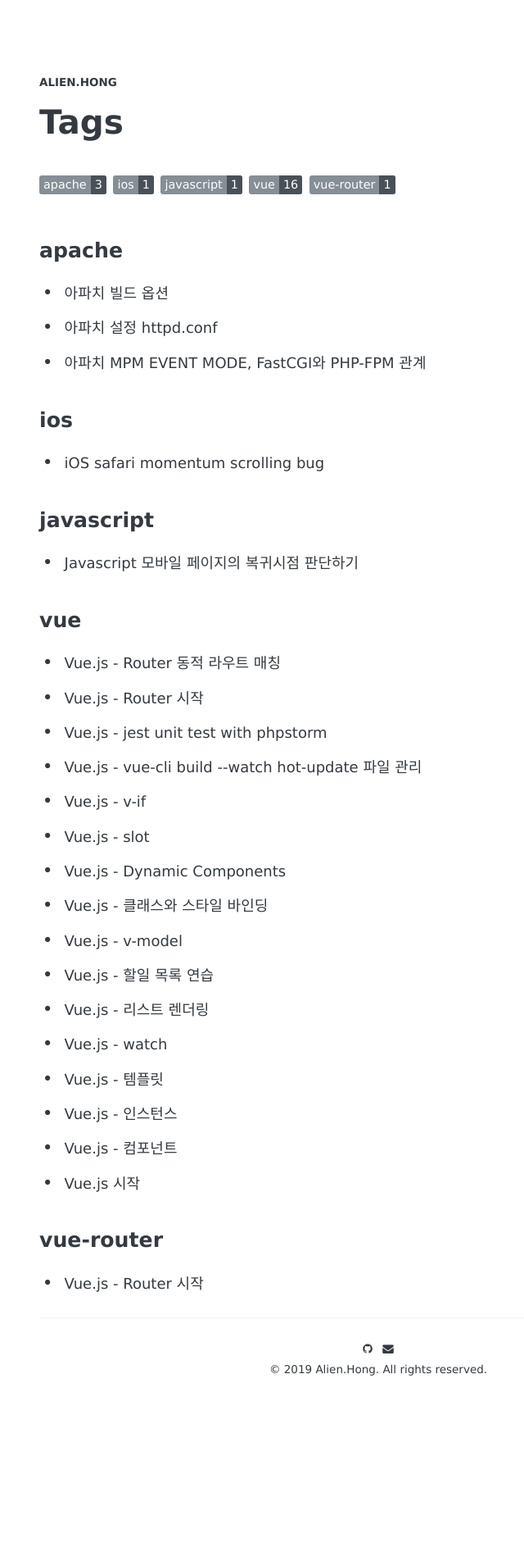
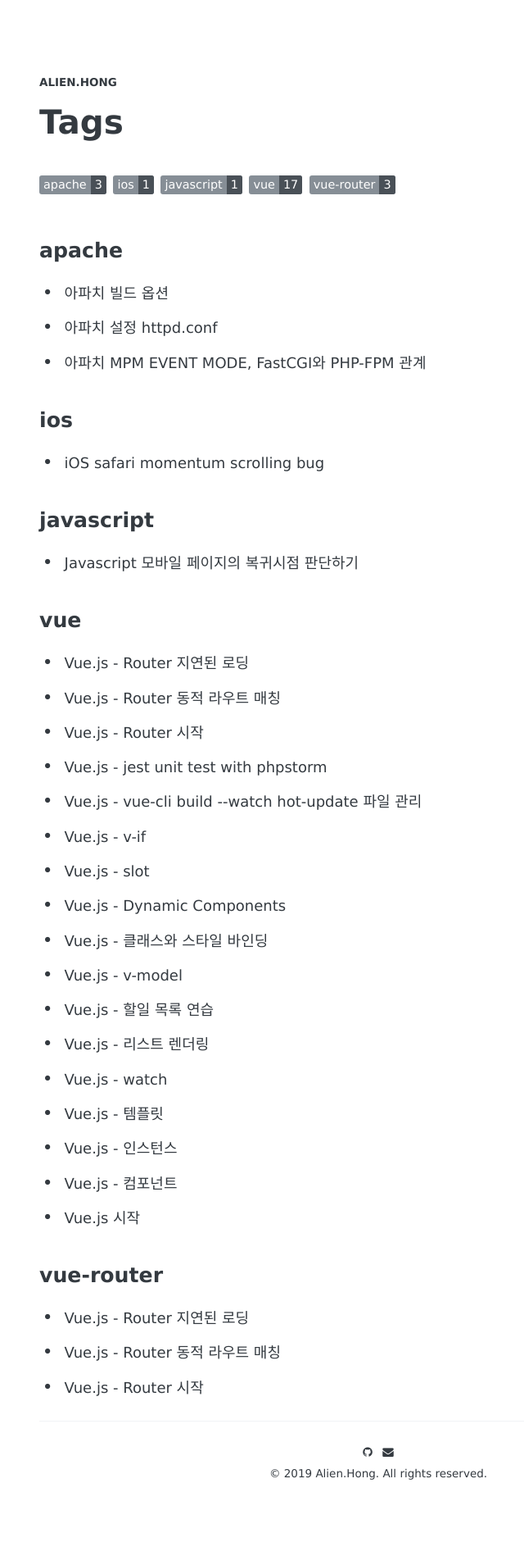
Before and after one commit to in2020/in2020.github.io, a Jekyll site: the page built from tags/index.html, in a window 1280 px wide. Shown: the whole page at 82% size, without its empty margins (178-818 px from the left). Built offline with Jekyll 4.4.1, drawn with Linux system fonts in a browser that asks for light colours; some web fonts are replaced; before the commit the page ends 1771 px from its top, so only the background shows below that.

Commit message:
라우터 지연된 로딩

```diff
--- a/_posts/vue/2019-04-02-vuejs-router-dynamic-matching.markdown
+++ b/_posts/vue/2019-04-02-vuejs-router-dynamic-matching.markdown
@@ -2,8 +2,7 @@
 layout: post
 title:  "Vue.js - Router 동적 라우트 매칭"
 date:   2019-04-02 13:00:00 +0900
-tags: [vue]
-categories: vue
+tags: [vue, vue-router]
 ---
 
 [Vue Router 동적 라우트 매칭](https://router.vuejs.org/kr/guide/essentials/dynamic-matching.html)
--- /dev/null
+++ b/_posts/vue/2019-04-18-vuejs-router-lazy-loading.markdown
@@ -0,0 +1,39 @@
+---
+layout: post
+title:  "Vue.js - Router 지연된 로딩"
+date:   2019-04-18 00:00:00 +0900
+tags: [vue, vue-router]
+---
+
+[Vue Router - Lazy loading](https://router.vuejs.org/kr/guide/advanced/lazy-loading.html)
+
+코드가 늘면 js파일이 커져서 한번에 다운받기 부담스럽다.
+
+Router 지연된 로딩을 사용하면 파일을 쪼개어 기능이 필요할때 로드되도록 할수 있다.
+
+아래와 같이 선언하고 vue cli를 이용하여 빌드하면 해당 컴포넌트 관련 파일이 분할되어 생성된다.
+
+~~~ javascript
+
+const AsyncItem = () => import('./components/AsyncItem.vue');
+
+~~~
+
+라우터에서 사용 방법은 같다. 컴포넌트 정의만 다를 뿐이다.
+
+~~~ javascript
+
+const AsyncItem = () => import('./components/AsyncItem.vue');
+const routes = [
+  { path: '/async',
+    component: App,
+    children: [
+      {
+        path: '',
+        component: AsyncItem
+      }
+    ]
+  },
+];
+
+~~~
```
